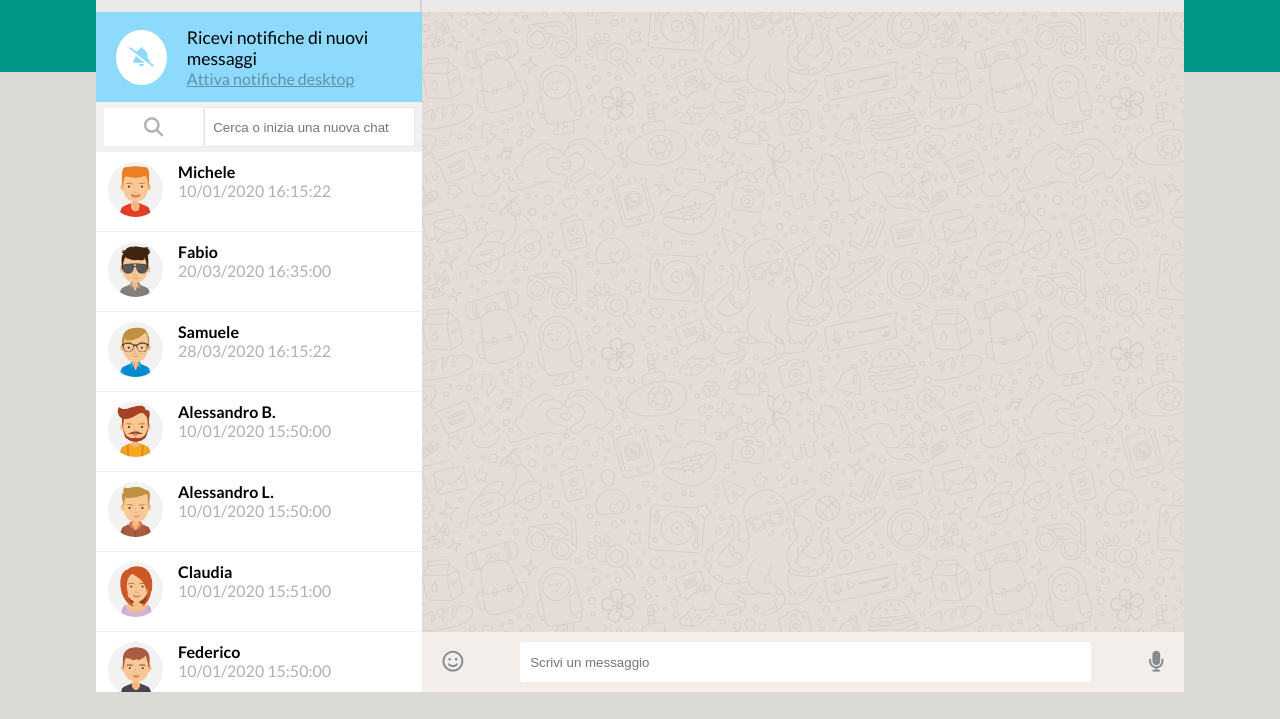
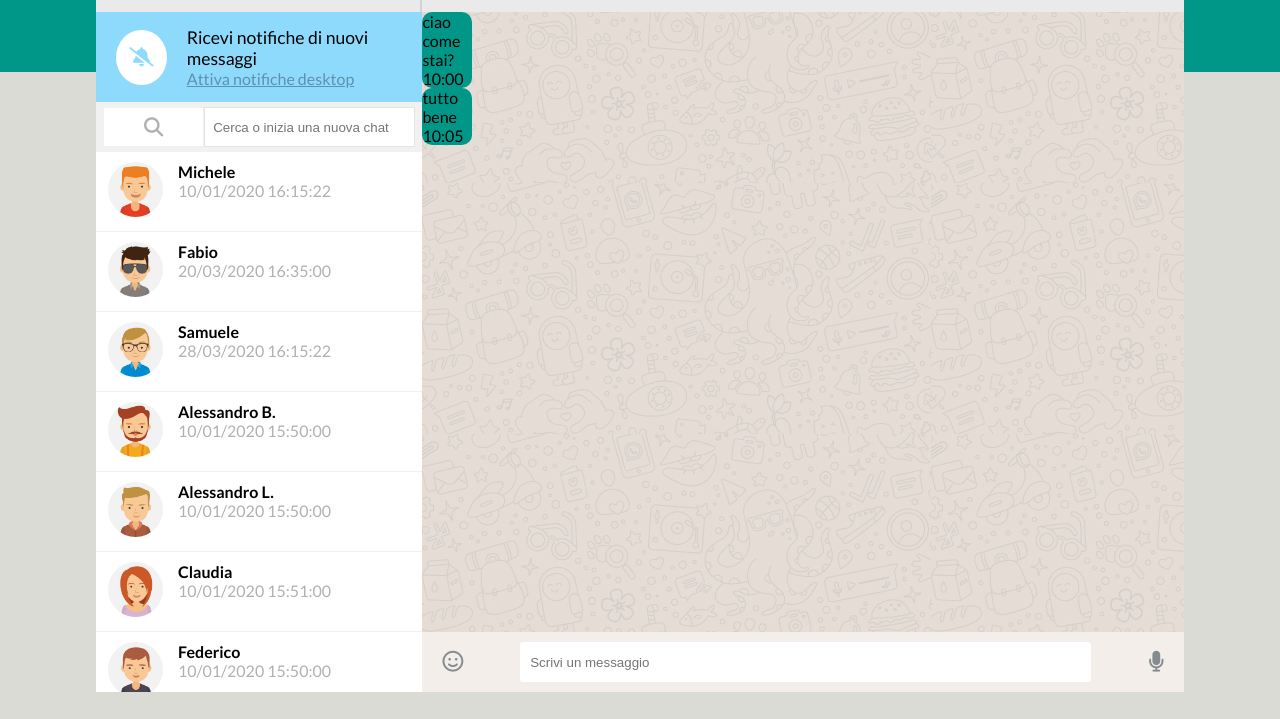
Before and after one commit to Eugenio2104/vue-boolzapp, a plain HTML site: page Milestone1/index.html in a window 1280 px wide. Shown: the part 93-812 px from the top of the page. Drawn offline with nearby package versions, Linux system fonts and the light colour scheme.

Commit message:
creazione chat

```diff
--- a/Milestone1/css/style.css
+++ b/Milestone1/css/style.css
@@ -168,6 +168,21 @@ body{
   color: #b1b1b1;
 }
 
+
+/*messages*/
+
+.message-container{
+  height: calc(100% - 140);
+  display: flex;
+  flex-direction: column;
+}
+
+.message{
+  border-radius: 10px;
+  width:50px;
+  background-color: #009688;
+}
+
 /*write msg*/
 
 .right .msg-input{
--- a/Milestone1/index.html
+++ b/Milestone1/index.html
@@ -58,7 +58,7 @@
           <li
           v-for="contact in contacts">
             <div class="contatti">
-              <img :src="`img/avatar${contact.avatar}.jpg`" alt="">
+              <img :src="`img/avatar${contact.avatar}.jpg`" :alt="contact.name">
               <div class="contact-info">
                 <h4>{{contact.name}}</h4>
                 <span>{{contact.messages[contact.messages.length-1].date}}</span>
@@ -92,6 +92,18 @@
         </div>
       </div>
 
+
+      <!-- messages -->
+      <div class="message-container">
+        <div class="message message-right">
+          <p>ciao come stai?</p>
+          <span>10:00</span>
+        </div>
+        <div class="message message-left">
+          <p>tutto bene</p>
+          <span>10:05</span>
+        </div>
+      </div>
       <!-- chat input -->
       <div class="msg-input">
         <i class="fa-regular fa-face-smile"></i>
```
